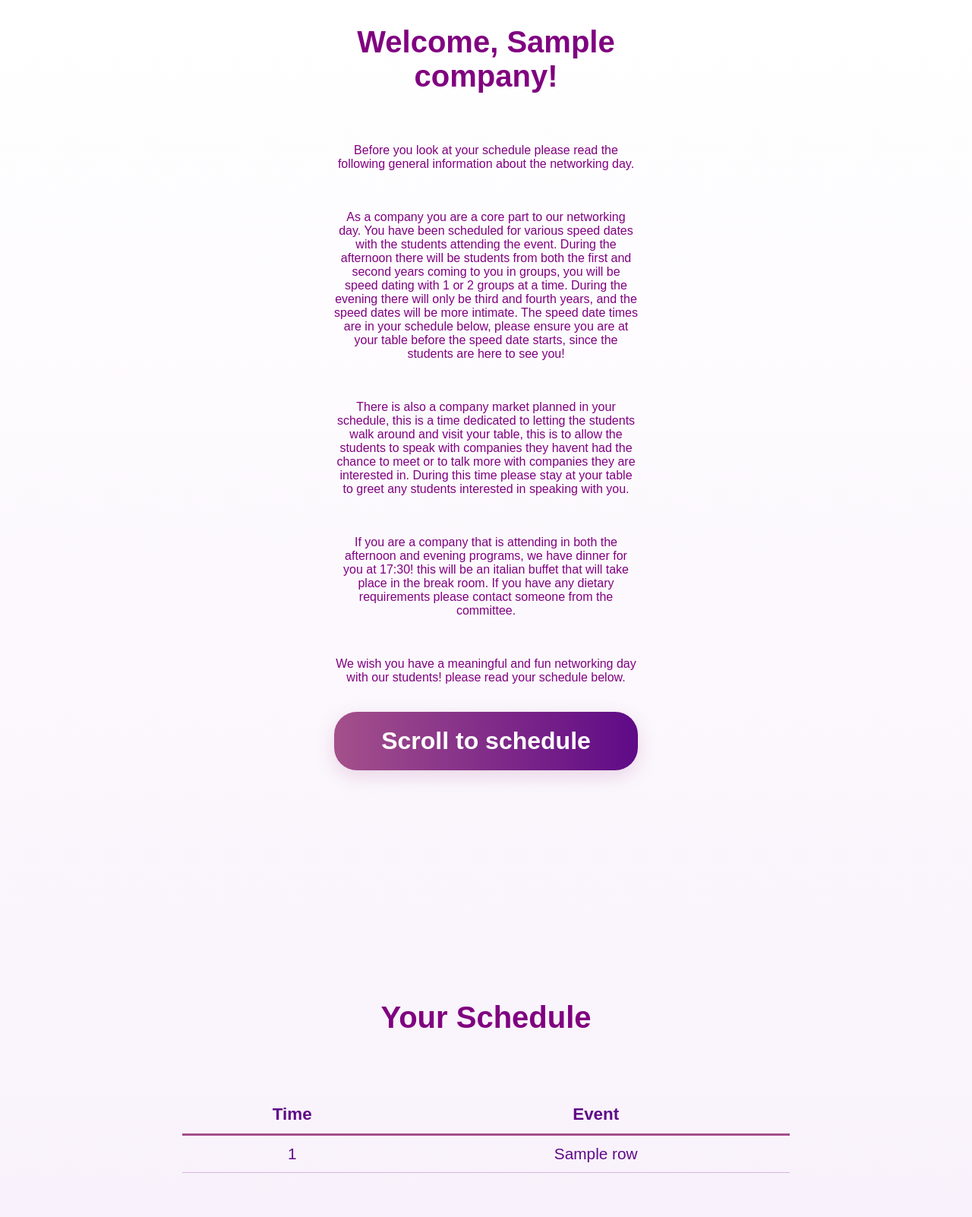
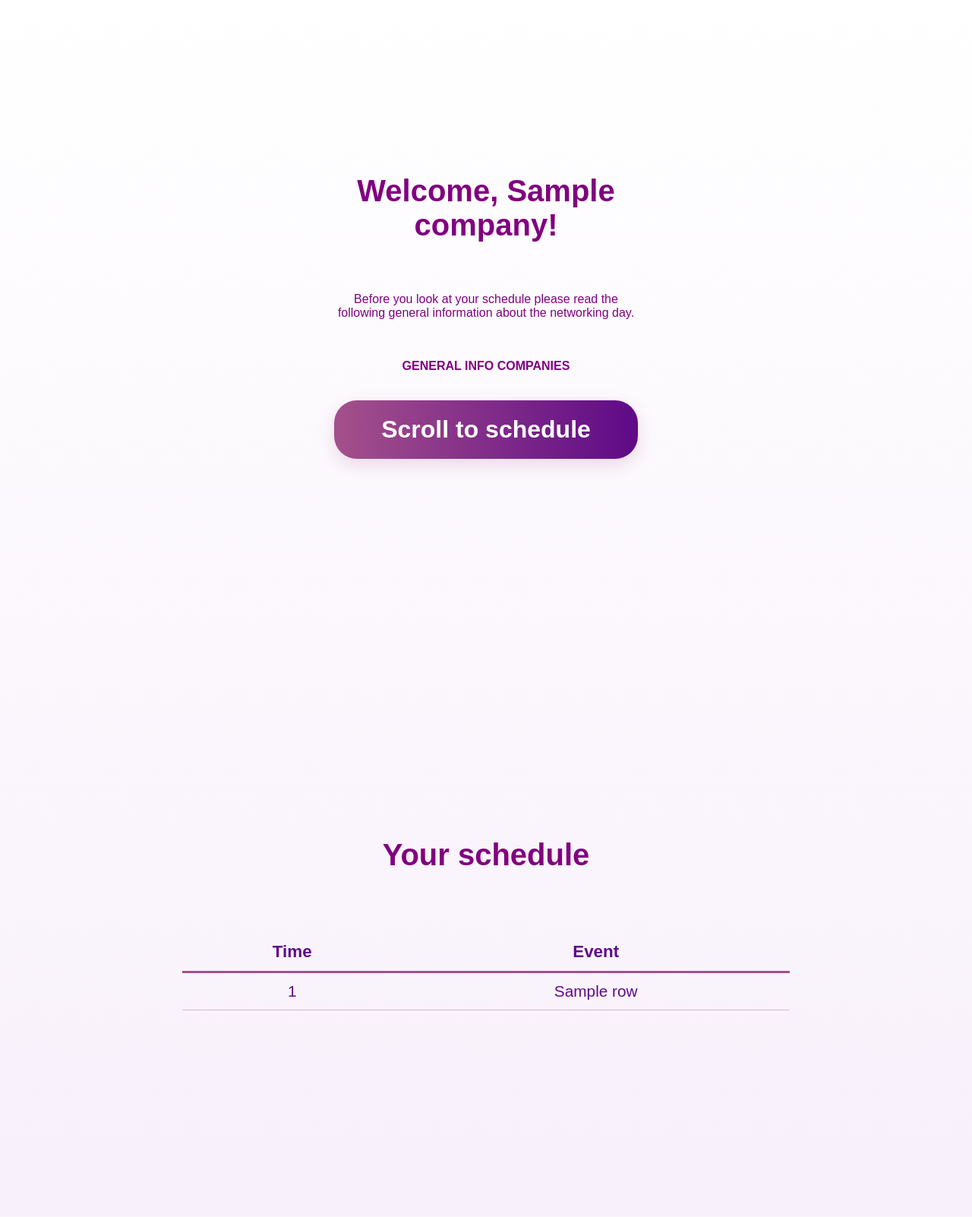
Before and after one commit to Geroam1/Networking-Day-Website, a Flask app: template templates/company_profile.html in a window 1280 px wide. Shown: the top 1602 px of the page at 76% size. After the commit the page ends 1330 px from the top, so only its background shows below. Run offline with Flask 3, Linux system fonts and the light colour scheme; the template is opened without the code that fills it: most values are stand-ins (such as "Sample title", 1, 10 or a date in 2020).

Commit message:
added evening speed dates to database, changed speed date 5 to pitches in the schedule, room numbers now apear in the schedule along with the presentation name for presentation events, fixed grammer in schedule and through out the website a little bit

```diff
--- a/app.py
+++ b/app.py
@@ -90,22 +90,20 @@ def get_schedules():
 
 
 # -------------------- ROUTES --------------------
-
 @app.route('/')
 def home():
     return render_template('home.html')
 
 
-# -------- STUDENTS --------
 # --- helper functions
 def get_speed_dates(speed_dater, prefix="speedDate", student=True):
     dates = []
     for name in sorted(speed_dater.keys()):
         if name.lower().startswith(prefix.lower()) and speed_dater[name]:
-            if student:
-                dates.append(str(speed_dater[name]) + " Speed Date")
+            if name.lower().endswith("pitches") and speed_dater[name]:
+                dates.append("Pitches with: " + str(speed_dater[name]))
             else:
-                dates.append("Speed Date With Groups: " + str(speed_dater[name]))
+                dates.append("Speed date with: " + str(speed_dater[name]))
     return dates
 
 
@@ -142,6 +140,7 @@ def filter_schedule_by_program(schedules, program):
     return [(row["time"], row["event"]) for row in schedules if row["year"] == schedule_program]
 
 
+# -------- STUDENTS --------
 @app.route('/students', methods=['GET', 'POST'])
 def students():
     students, _ = get_students()
--- a/templates/companies.html
+++ b/templates/companies.html
@@ -4,7 +4,7 @@
 
 {% block content %}
 <section class="button-container">
-  <h1 data-aos="fade-down">Find Your Companies Schedule</h1>
+  <h1 data-aos="fade-down">Find your company schedule</h1>
 
   {% if error %}
     <p style="color:red;" data-aos="fade-up">{{ error }}</p>
--- a/templates/company_profile.html
+++ b/templates/company_profile.html
@@ -9,7 +9,8 @@
   <p>Before you look at your schedule please read the following general information about the networking day.</p>
 
   <!-- General Info Section -->
-  <p>
+  <p><strong>GENERAL INFO COMPANIES</strong></p>
+  <!-- <p>
   As a company you are a core part to our networking day. You have been scheduled for various speed dates with the students
   attending the event. During the afternoon there will be students from both the first and second years coming to you in groups, you will be speed dating with
   1 or 2 groups at a time. During the evening there will only be third and fourth years, and the speed dates will be more intimate. The speed date
@@ -26,14 +27,14 @@
   </p>
   <p>
   We wish you have a meaningful and fun networking day with our students! please read your schedule below.
-  </p>
+  </p> -->
 
   <button onclick="scrollToElement('company-schedule')" class="animated-btn">Scroll to schedule</button>
 </section>
 
 <!-- Company Schedule Section -->
 <section class="button-container" id="company-schedule" data-aos="fade-in">
-    <h1>Your Schedule</h1>
+    <h1>Your schedule</h1>
     <table class="t-table">
         <thead>
             <tr>
--- a/templates/student_profile.html
+++ b/templates/student_profile.html
@@ -56,7 +56,7 @@
 
 <!-- Student Schedule Section -->
 <section class="button-container" id="student-schedule" data-aos="fade-in">
-    <h1>Your Schedule</h1>
+    <h1>Your schedule</h1>
     <table class="t-table">
         <thead>
             <tr>
--- a/templates/students.html
+++ b/templates/students.html
@@ -4,7 +4,7 @@
 
 {% block content %}
 <section class="button-container">
-  <h1 data-aos="fade-down">Find Your Group and Schedule</h1>
+  <h1 data-aos="fade-down">Find your schedule</h1>
 
   {% if error %}
     <p style="color:red;" data-aos="fade-up">{{ error }}</p>
```
Also changed, not shown: 1 other file.
